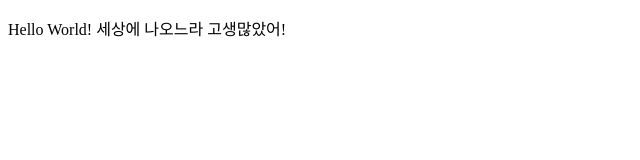
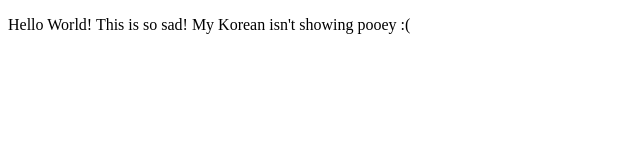
Before and after one commit to jcseo3/interntestsite, a plain HTML site: page index.html in a window 1280 px wide. Shown: the whole page, without its empty margins (0-640 px from the left). Drawn offline with Linux system fonts and the light colour scheme.

Commit message:
Update index.html

```diff
--- a/index.html
+++ b/index.html
@@ -5,7 +5,7 @@
 <p id="demo"></p>
 
 <script>
-document.getElementById("demo").innerHTML = "Hello World! 세상에 나오느라 고생많았어!";
+document.getElementById("demo").innerHTML = "Hello World! This is so sad! My Korean isn't showing pooey :( ";
 </script>
 
 </body>
```
